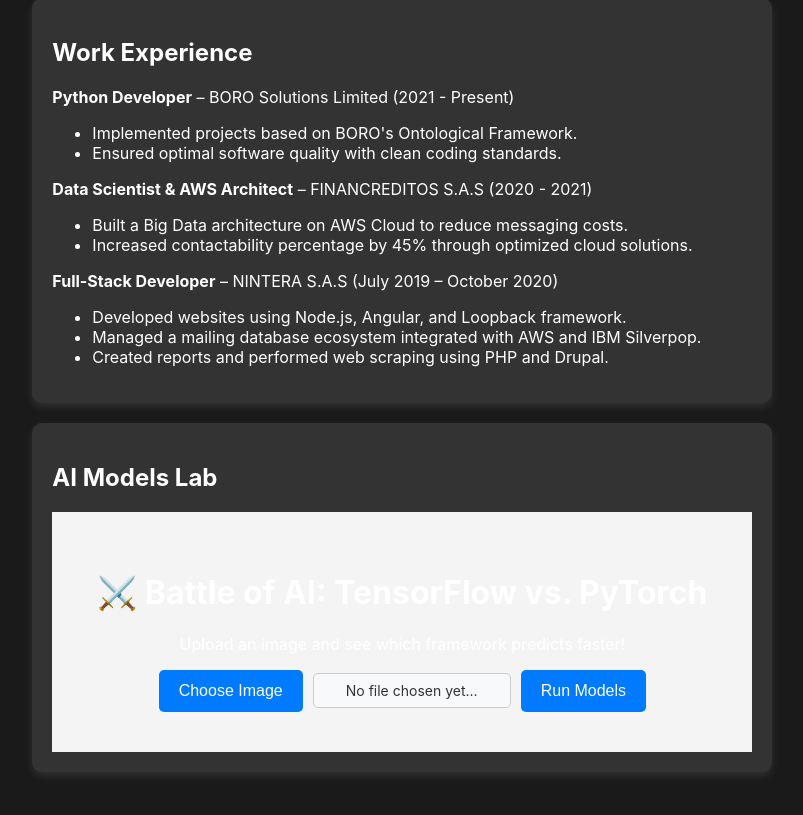
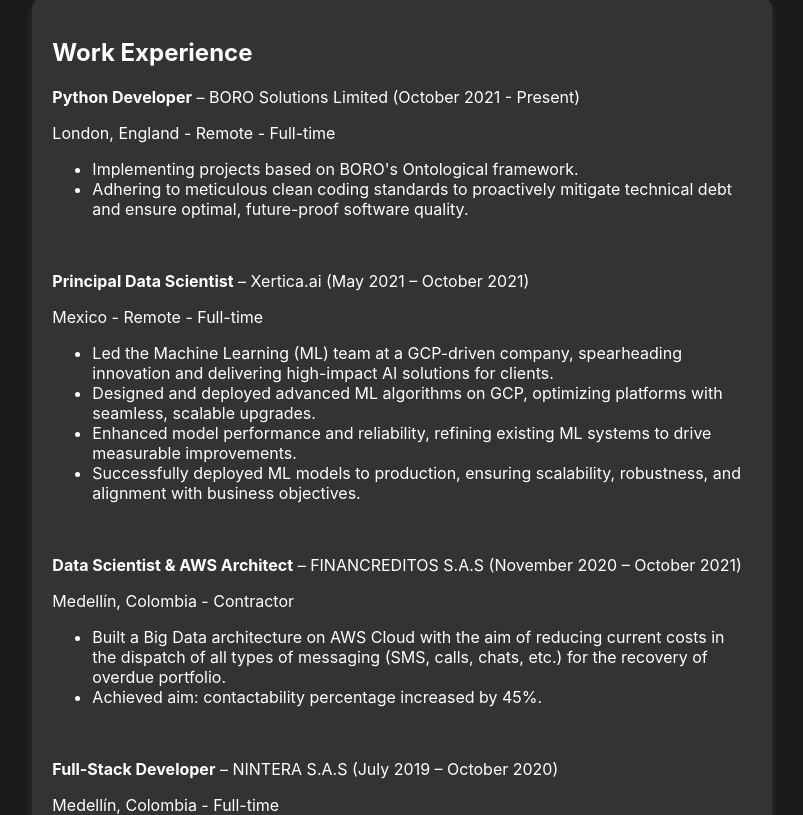
Before and after one commit to diegozabalab-public-profile/ai_portfolio_labs_react_frontend, a React (Create React App) app in the folder ai_portfolio_labs_react_frontend_base/b_source/: page / in a window 1280 px wide. Shown: the part 905-1720 px from the top of the page, without its empty margins (81-884 px from the left). Built offline with nearby package versions, Linux system fonts and the light colour scheme; no server answers.

Commit message:
applied clean coding - WIP

```diff
--- a/ai_portfolio_labs_react_frontend_base/b_source/src/templates/home_page.js
+++ b/ai_portfolio_labs_react_frontend_base/b_source/src/templates/home_page.js
@@ -4,7 +4,6 @@
 import FooterPage from "./footer_page";
 import AiModelsInferenceTimesResults from "../templates/ai_models_inference_times_results";
 import "./css/home_page_styles.css";
-
 
 const HomePage = () => {
     const [darkMode, setDarkMode] = useState(() => {
@@ -28,7 +27,6 @@
                 <div className="profile-section">
                     <div className="profile-container">
                         <img src="/profile_pictures/profile-picture.jpg" alt="Diego Zabala" className="profile-pic" />
-
                         {/* Small Floating Dark Mode Icon on Profile Picture */}
                         <button onClick={toggleDarkMode} className="dark-mode-icon">
                             {darkMode ? <FaSun size={18} /> : <FaMoon size={18} />}
@@ -70,31 +68,41 @@
                 {/* Work Experience */}
                 <div className="section">
                     <h2>Work Experience</h2>
-
-          <p><strong>Python Developer</strong> – BORO Solutions Limited (2021 - Present)</p>
+                    <p><strong>Python Developer</strong> – BORO Solutions Limited (October 2021 - Present)</p>
+                    <p>London, England - Remote - Full-time</p>
                     <ul>
-            <li>Implemented projects based on BORO's Ontological Framework.</li>
-            <li>Ensured optimal software quality with clean coding standards.</li>
+                        <li>Implementing projects based on BORO's Ontological framework.</li>
+                        <li>Adhering to meticulous clean coding standards to proactively mitigate technical debt and ensure optimal, future-proof software quality.</li>
                     </ul>
-
-          <p><strong>Data Scientist & AWS Architect</strong> – FINANCREDITOS S.A.S (2020 - 2021)</p>
+                    <br/>
+                    <p><strong>Principal Data Scientist</strong> – Xertica.ai (May 2021 – October 2021)</p>
+                    <p>Mexico - Remote - Full-time</p>
                     <ul>
-            <li>Built a Big Data architecture on AWS Cloud to reduce messaging costs.</li>
-            <li>Increased contactability percentage by 45% through optimized cloud solutions.</li>
+                        <li>Led the Machine Learning (ML) team at a GCP-driven company, spearheading innovation and delivering high-impact AI solutions for clients.</li>
+                        <li>Designed and deployed advanced ML algorithms on GCP, optimizing platforms with seamless, scalable upgrades.</li>
+                        <li>Enhanced model performance and reliability, refining existing ML systems to drive measurable improvements.</li>
+                        <li>Successfully deployed ML models to production, ensuring scalability, robustness, and alignment with business objectives.</li>
                     </ul>
-
+                    <br/>
+                    <p><strong>Data Scientist & AWS Architect</strong> – FINANCREDITOS S.A.S (November 2020 – October 2021)</p>
+                    <p>Medellín, Colombia - Contractor</p>
+                    <ul>
+                        <li>Built a Big Data architecture on AWS Cloud with the aim of reducing current costs in the dispatch of all types of messaging (SMS, calls, chats, etc.) for the recovery of overdue portfolio.</li>
+                        <li>Achieved aim: contactability percentage increased by 45%.</li>
+                    </ul>
+                    <br/>
                     <p><strong>Full-Stack Developer</strong> – NINTERA S.A.S (July 2019 – October 2020)</p>
+                    <p>Medellín, Colombia - Full-time</p>
                     <ul>
-            <li>Developed websites using Node.js, Angular, and Loopback framework.</li>
-            <li>Managed a mailing database ecosystem integrated with AWS and IBM Silverpop.</li>
-            <li>Created reports and performed web scraping using PHP and Drupal.</li>
+                        <li>Development of websites using Node.js, Angular, and utilizing the Loopback framework.</li>
+                        <li>Management of a mailing database ecosystem integrated with AWS (S3, EC2, IAM, Roles, Athena, AWS CLI (Python), Lambda, DynamoDB, Pinpoint) and IBM.</li>
+                        <li>Development in Drupal, PHP, web scraping, and generation of interaction reports.</li>
                     </ul>
                 </div>
 
                 {/* Projects Section */}
                 <div className="section">
                     <h2>AI Models Lab</h2>
-
                     {/* Embedded AI Battle */}
                     <div className="ai-battle-container">
                         <AiModelsInferenceTimesResults />
@@ -116,7 +124,6 @@
                             </li>
                         </ul>
                     </div>
-
                     {/* What I Am Learning Right Now */}
                     <div className="right-section-item">
                         <h3>📚 What I Am Learning Right Now</h3>
--- a/ai_portfolio_labs_react_frontend_base/b_source/src/templates/not_found.js
+++ b/ai_portfolio_labs_react_frontend_base/b_source/src/templates/not_found.js
@@ -1,7 +1,6 @@
 import React from "react";
 import { Link } from "react-router-dom";
 import "./css/not_found_styles.css"; // Import styles
-
 
 const NotFound = () => {
     return (
```
Also changed, not shown: ai_portfolio_labs_react_frontend_base/b_source/src/templates/ai_models_inference_times_results.js (+13 -7 lines), ai_portfolio_labs_react_frontend_base/b_source/src/templates/footer_page.js (+10 -3 lines). Lines whose indentation alone changed are shown as unchanged.
